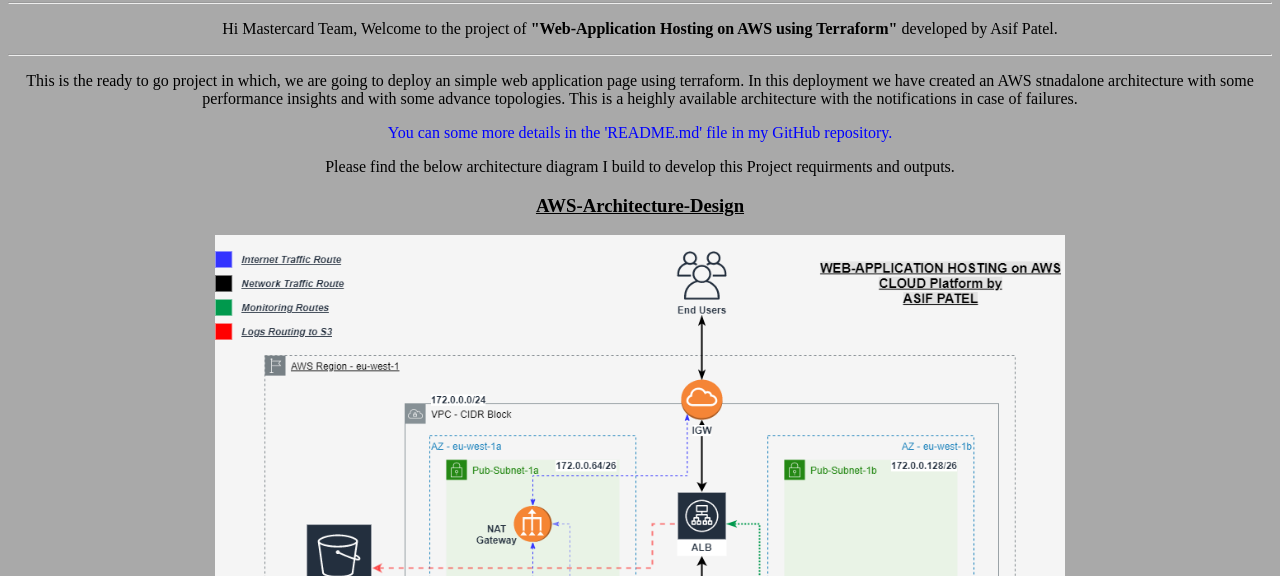
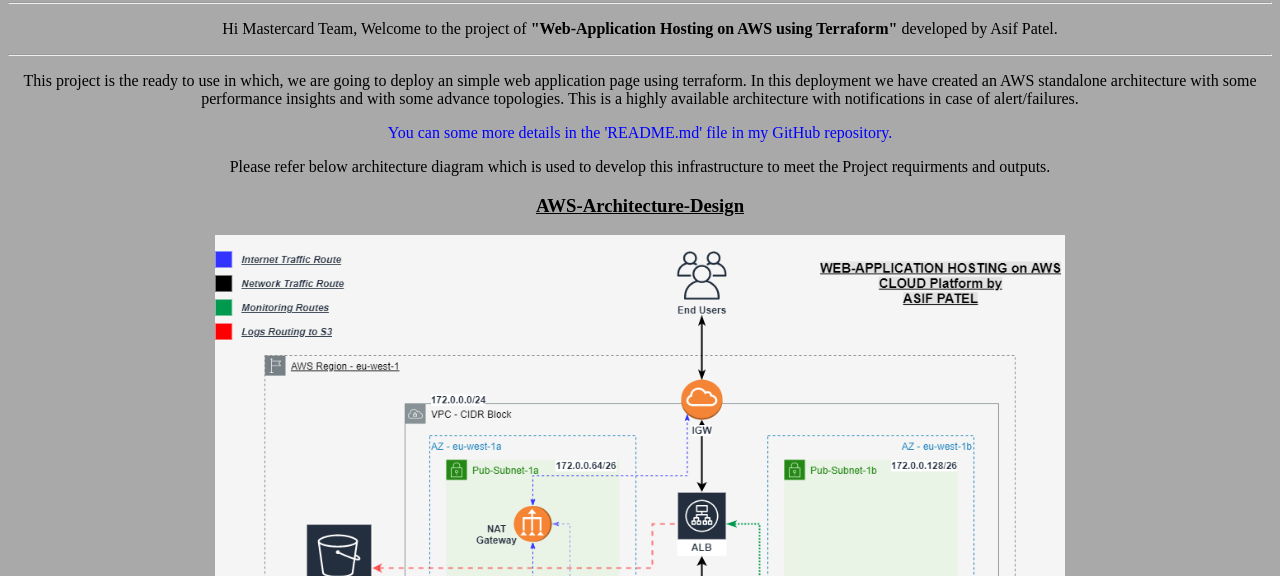
Before and after one commit to Asif-Patel/AWS-WebApp-Hosting-Module, a plain HTML site: page demo/index.html in a window 1280 px wide. Shown: the part 224-800 px from the top of the page. Drawn offline with Linux system fonts and the light colour scheme; files whose address does not match are found by name.

Commit message:
Update index.html

```diff
--- a/demo/index.html
+++ b/demo/index.html
@@ -12,9 +12,9 @@
     <hr>
 <p>Hi Mastercard Team, Welcome to the project of <b>"Web-Application Hosting on AWS using Terraform"</b> developed by Asif Patel.</p>
 <hr>
-<p>This is the ready to go project in which, we are going to deploy an simple web application page using terraform. In this deployment we have created an AWS stnadalone architecture with some performance insights and with some advance topologies. This is a heighly available architecture with the notifications in case of failures.</p>
+<p>This project is the ready to use in which, we are going to deploy an simple web application page using terraform. In this deployment we have created an AWS standalone architecture with some performance insights and with some advance topologies. This is a highly available architecture with notifications in case of alert/failures.</p>
 <p style="color:blue">You can some more details in the 'README.md' file in my GitHub repository.</p>
-<p>Please find the below architecture diagram I build to develop this Project requirments and outputs.</p>
+<p>Please refer below architecture diagram which is used to develop this infrastructure to meet the Project requirments and outputs.</p>
 <h3><center><u>AWS-Architecture-Design</u></center></h3>
 <center><img src="/var/www/html/demo/img/AWS-WebApp-Hosting.png" alt="my photo" width="850" height="650"></center>
     <hr>
```
